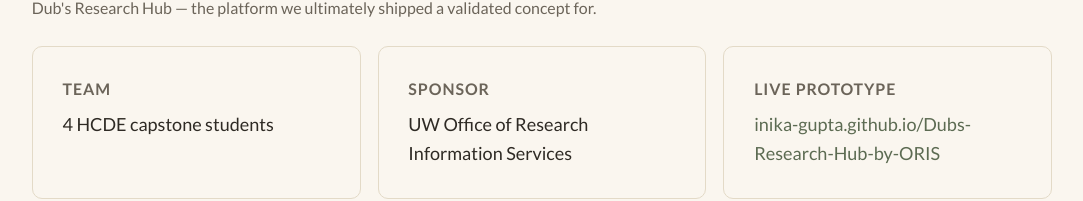
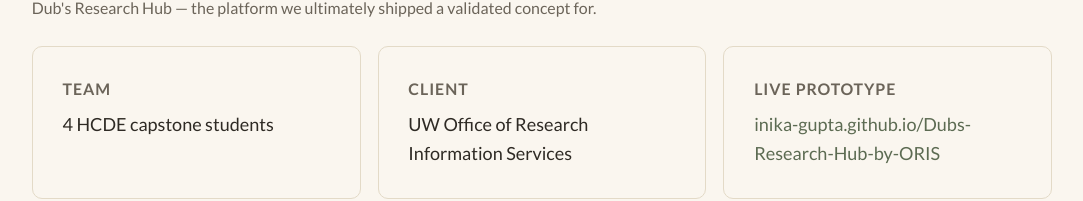
Before and after one commit to kn345/projects, a React (Vite) app: page /work/capstone in a window 1280 px wide. Shown: the part 1492-1693 px from the top of the page, without its empty margins (98-1181 px from the left). Built offline with nearby package versions, Linux system fonts and the light colour scheme.

Commit message:
Relabel Capstone "Sponsor" as "Client" for consistency
Co-Authored-By: Claude Sonnet 5 <noreply@anthropic.com>
Claude-Session: https://claude.ai/code/session_0113M3NZaR24mC5vpAvaNJMp

```diff
--- a/src/pages/case-studies/Capstone.jsx
+++ b/src/pages/case-studies/Capstone.jsx
@@ -17,7 +17,7 @@ export default function Capstone() {
       slug="capstone"
       pills={['Research', 'Design', 'Information Architecture', 'Concept Testing']}
       facts={[
-        { label: 'Sponsor', value: 'UW Office of Research Information Services' },
+        { label: 'Client', value: 'UW Office of Research Information Services' },
         { label: 'My Role', value: 'UX Researcher & Designer' },
         { label: 'Team', value: 'Capstone team of 4' },
         { label: 'Timeline', value: '6 months' },
@@ -40,7 +40,7 @@ export default function Capstone() {
 
         <InfoCardGrid>
           <InfoCard label="Team">4 HCDE capstone students</InfoCard>
-          <InfoCard label="Sponsor">UW Office of Research Information Services</InfoCard>
+          <InfoCard label="Client">UW Office of Research Information Services</InfoCard>
           <InfoCard label="Live prototype">
             <a href="https://inika-gupta.github.io/Dubs-Research-Hub-by-ORIS/" target="_blank" rel="noreferrer">
               inika-gupta.github.io/Dubs-Research-Hub-by-ORIS
```
